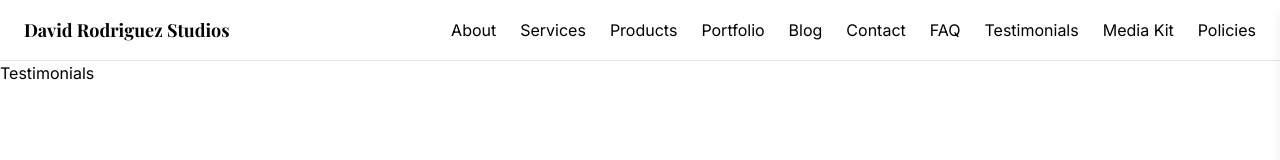
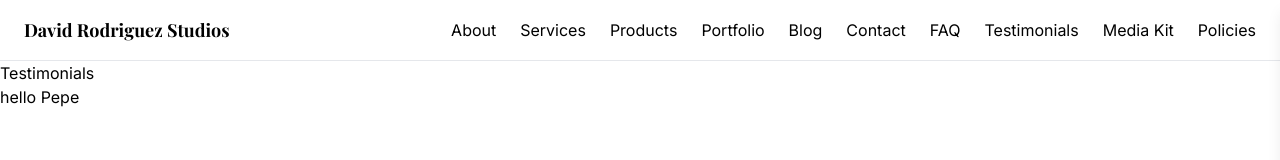
Before and after one commit to davidrf/davidrstudios, an Astro site: page /testimonials in a window 1280 px wide. Built offline with nearby package versions, Linux system fonts and the light colour scheme; Astro itself is replaced by a stand-in of ours.

Commit message:
Add hello Pepe header to testimonials page

```diff
--- a/src/pages/testimonials.astro
+++ b/src/pages/testimonials.astro
@@ -4,4 +4,5 @@
 
 <Layout>
   <h1>Testimonials</h1>
+  <h2>hello Pepe</h2>
 </Layout>
```
